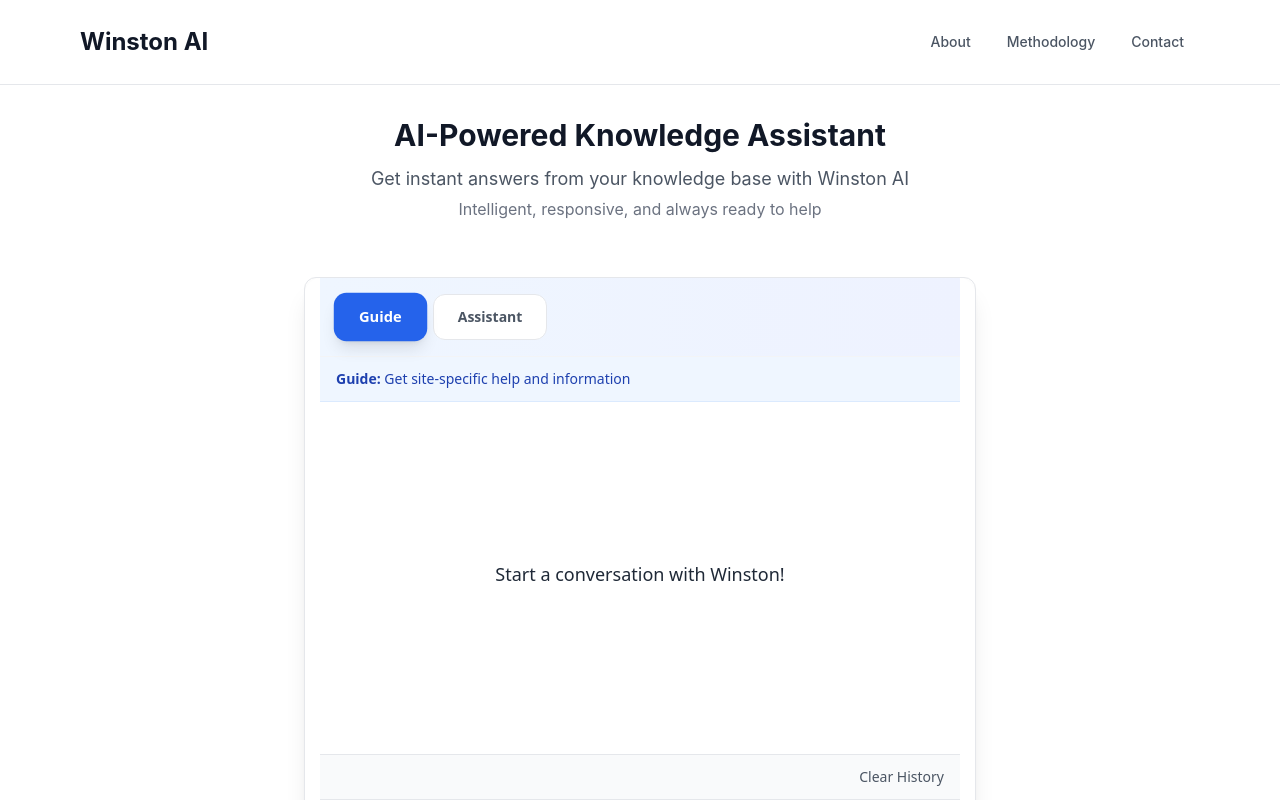
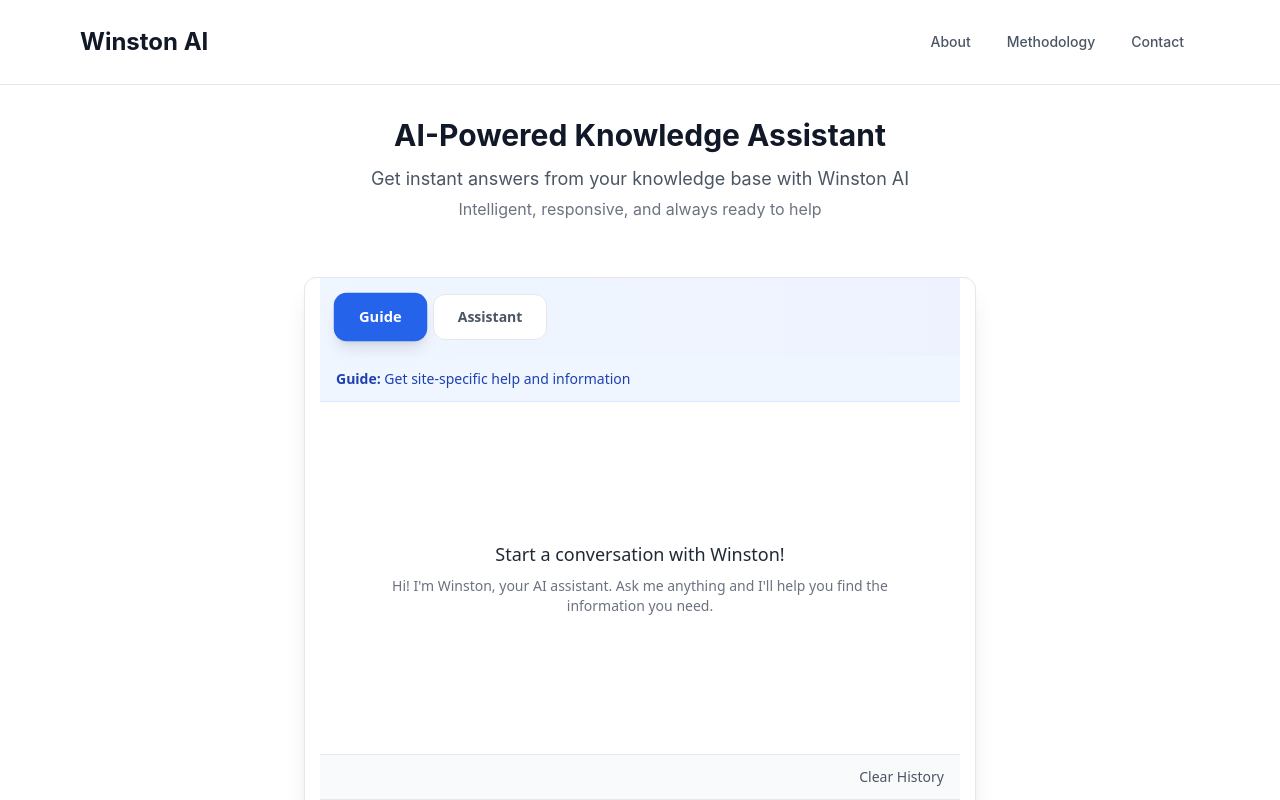
Before and after one commit to WinstonAC/winston-Chat, a Next.js app: page / in a window 1280 px wide. Shown: the top 800 px of the page. Built offline with nearby package versions, Linux system fonts and the light colour scheme.

Commit message:
Add proper greeting messages for all knowledge bases
- Added welcome message for winstonchat KB
- Added welcome message for werule KB
- Kept existing william portfolio greeting
- Now all KBs show appropriate greeting when widget loads

```diff
--- a/app/components/ChatWidget.tsx
+++ b/app/components/ChatWidget.tsx
@@ -485,9 +485,17 @@
           <div className="flex items-center justify-center h-full text-center text-gray-600 py-8">
             <div>
               <p className="text-lg font-medium mb-2 text-gray-800">Start a conversation with Winston!</p>
-              {kb === 'william' && (
+              {kb === 'william' ? (
                 <p className="text-sm text-gray-500">
                   Welcome to William&apos;s Portfolio! Ask me about my projects, skills, or experience.
+                </p>
+              ) : kb === 'werule' ? (
+                <p className="text-sm text-gray-500">
+                  Welcome to WERULE! Ask me about our services, methodology, or how we can help you.
+                </p>
+              ) : (
+                <p className="text-sm text-gray-500">
+                  Hi! I&apos;m Winston, your AI assistant. Ask me anything and I&apos;ll help you find the information you need.
                 </p>
               )}
             </div>
```
